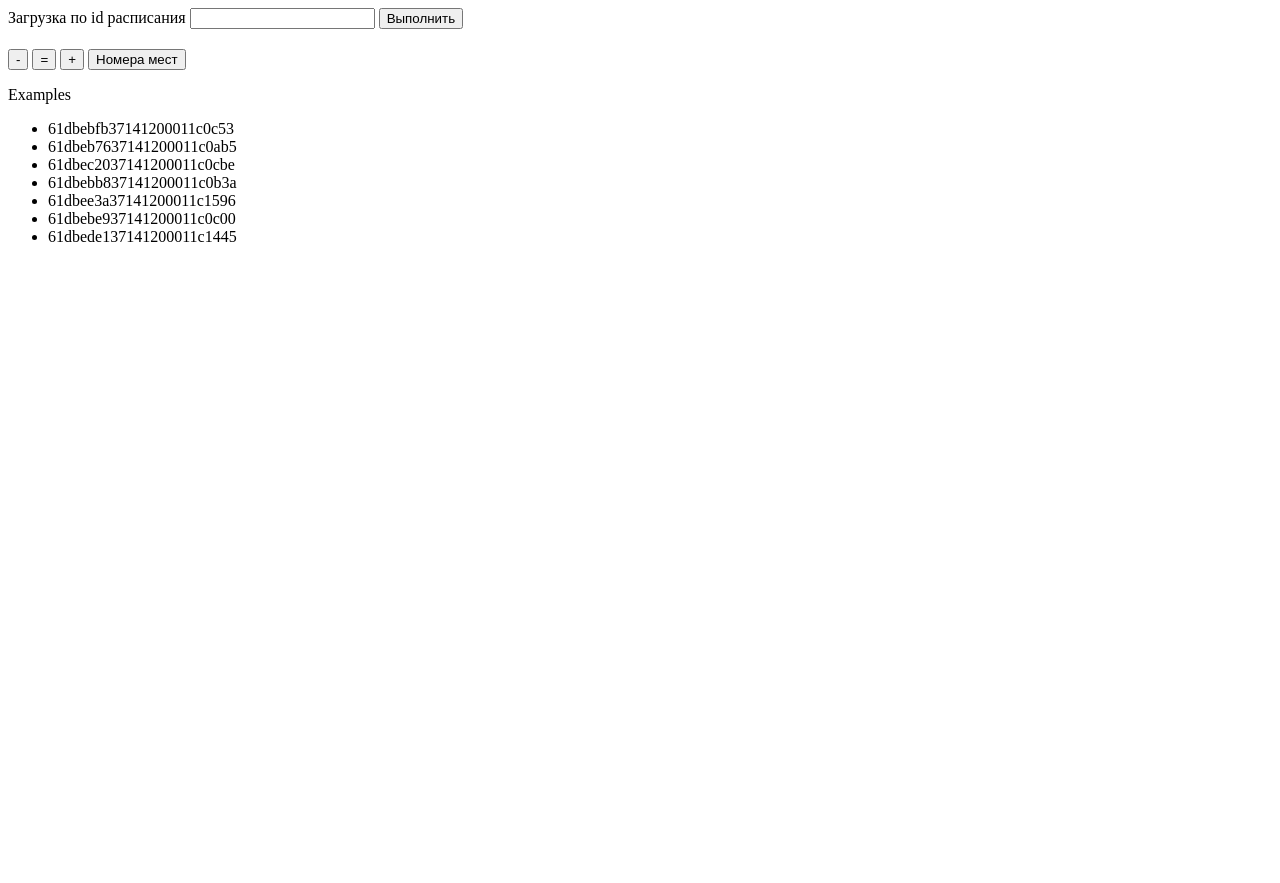
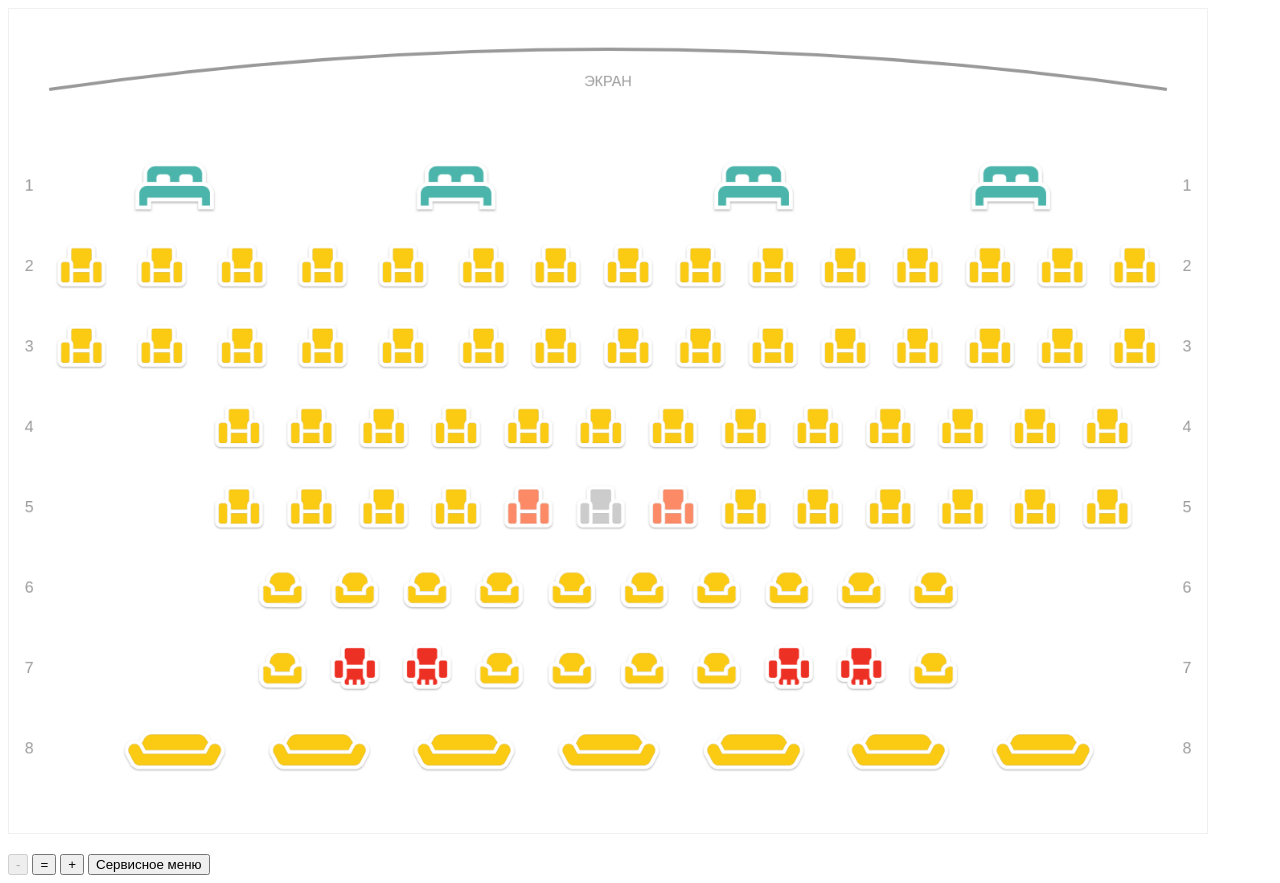
Before and after one commit to mittus/schema, a plain HTML site: page index.html in a window 1280 px wide. Before the commit the page ends 800 px from the top, so only its background shows below. Drawn offline with Linux system fonts and the light colour scheme.

Commit message:
change loading performance from api to local file

```diff
--- a/hall-schema-servise.js
+++ b/hall-schema-servise.js
@@ -17,7 +17,8 @@ class HallSchemaService {
 				reject('Error while getting XML.');
 			}
 			// xhr.open('GET', 'https://pay.lumenfilm.ru/api/kinokassa/?get_performance='+schemeId);
-			xhr.open('GET', 'https://pay.lumenfilm.ru/api/systemakino/?get_performance='+schemeId);
+			// xhr.open('GET', 'https://pay.lumenfilm.ru/api/systemakino/?get_performance='+schemeId);
+			xhr.open('GET', `performance.json?get_performance=${schemeId}`);
 			xhr.responseType = 'json';
 			xhr.send();
 		});
--- a/index.html
+++ b/index.html
@@ -3,7 +3,7 @@
 <head>
     <meta charset="UTF-8">
     <meta name="viewport" content="width=device-width, initial-scale=1.0">
-    <title>Document</title>
+    <title>schema</title>
 </head>
 <body>
     <script type="text/javascript" src="jquery.js"></script>
@@ -21,36 +21,42 @@
         box-shadow: 3px 1px 1px #000;
         fill: #cccccc;
     }
+    .container {
+        max-width: 1200px;
+    }
 </style>
 
-<form action="/" id="change_performance">
+<!-- <form action="/" id="change_performance">
     Загрузка по id расписания
     <input type="text" name="performance" value="">
     <button>Выполнить</button>
-</form>
-<div class="uk-container uk-container-expand">
+</form> -->
+<div class="container">
     <script type="text/javascript">
         $(function() {
-            let params = (new URL(document.location)).searchParams;
-            let val = params.get('id');
-            if(val !== null) {
-                findSchema(val);
-                $('[name=performance]').val(val);
-            }
+            // let params = (new URL(document.location)).searchParams;
+            // let val = params.get('id');
+            // if(val !== null) {
+            //     findSchema(val);
+            //     $('[name=performance]').val(val);
+            // }
 
-            $('#change_performance').submit(function(e) {
-                e.preventDefault();
-                val = $(this).serializeArray()[0].value;
-                history.pushState(null, null, '?id='+val);
-                findSchema(val);
-            });
+            // $('#change_performance').submit(function(e) {
+            //     e.preventDefault();
+            //     val = $(this).serializeArray()[0].value;
+            //     history.pushState(null, null, '?id='+val);
+            //     findSchema(val);
+            // });
+
+            findSchema();
+
             $('a').click(function(e) {
                 e.preventDefault();
             });
             $('#showSeats').click(function() {
                 hallSchema._model._extended = true; // Выбор ряда целиком
                 hallSchema._view._names = true; // Отображение номеров мест
-                findSchema(val);
+                findSchema();
             })
         });
 
@@ -120,10 +126,10 @@
         <button data-control="0" uk-icon="minus" uk-tooltip="Уменьшить схему">-</button>
         <button data-control="1" uk-icon="thumbnails" uk-tooltip="Вернуть в исходный вид">=</button>
         <button data-control="2" uk-icon="plus" uk-tooltip="Увеличить схему">+</button>
-        <button id="showSeats">Номера мест</button>
+        <button id="showSeats">Сервисное меню</button>
         <!-- <button id="showLegend">Показать легенду</button> -->
     </div>
-    <div>
+<!--     <div>
         <p>Examples</p>
         <ul>
             <li>61dbebfb37141200011c0c53</li>
@@ -134,7 +140,7 @@
             <li>61dbebe937141200011c0c00</li>
             <li>61dbede137141200011c1445</li>
         </ul>
-    </div>
+    </div> -->
 </div>
 </body>
 </html>
--- a/performance.json
+++ b/performance.json
@@ -89,7 +89,7 @@
     "y": 600,
     "row": "7",
     "place": "9",
-    "type": "comfort",
+    "type": "massage",
     "double": false,
     "color": "#FFFF00",
     "price": 26000,
@@ -173,7 +173,7 @@
     "y": 600,
     "row": "7",
     "place": "2",
-    "type": "comfort",
+    "type": "massage",
     "double": false,
     "color": "#FFFF00",
     "price": 26000,
@@ -187,7 +187,7 @@
     "y": 600,
     "row": "7",
     "place": "8",
-    "type": "comfort",
+    "type": "massage",
     "double": false,
     "color": "#FFFF00",
     "price": 26000,
@@ -327,7 +327,7 @@
     "y": 600,
     "row": "7",
     "place": "3",
-    "type": "comfort",
+    "type": "massage",
     "double": false,
     "color": "#FFFF00",
     "price": 26000,
```
